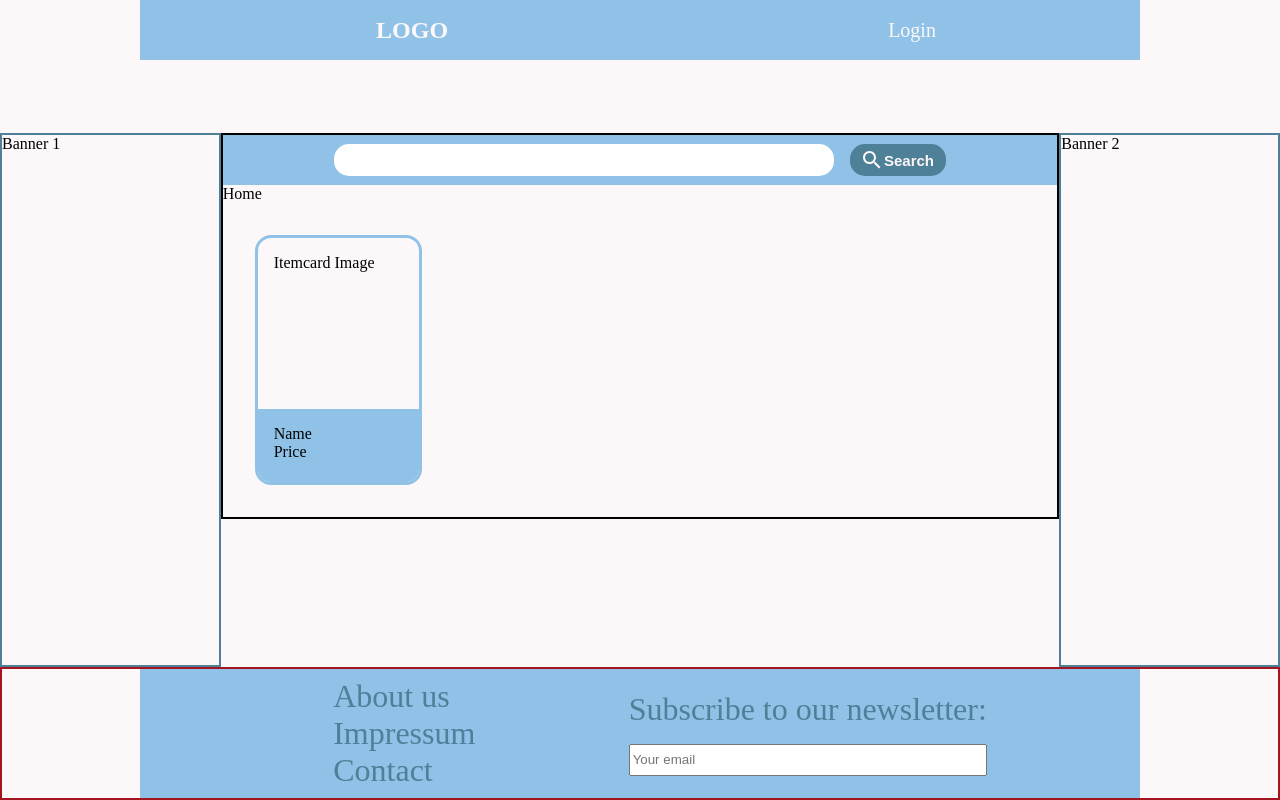
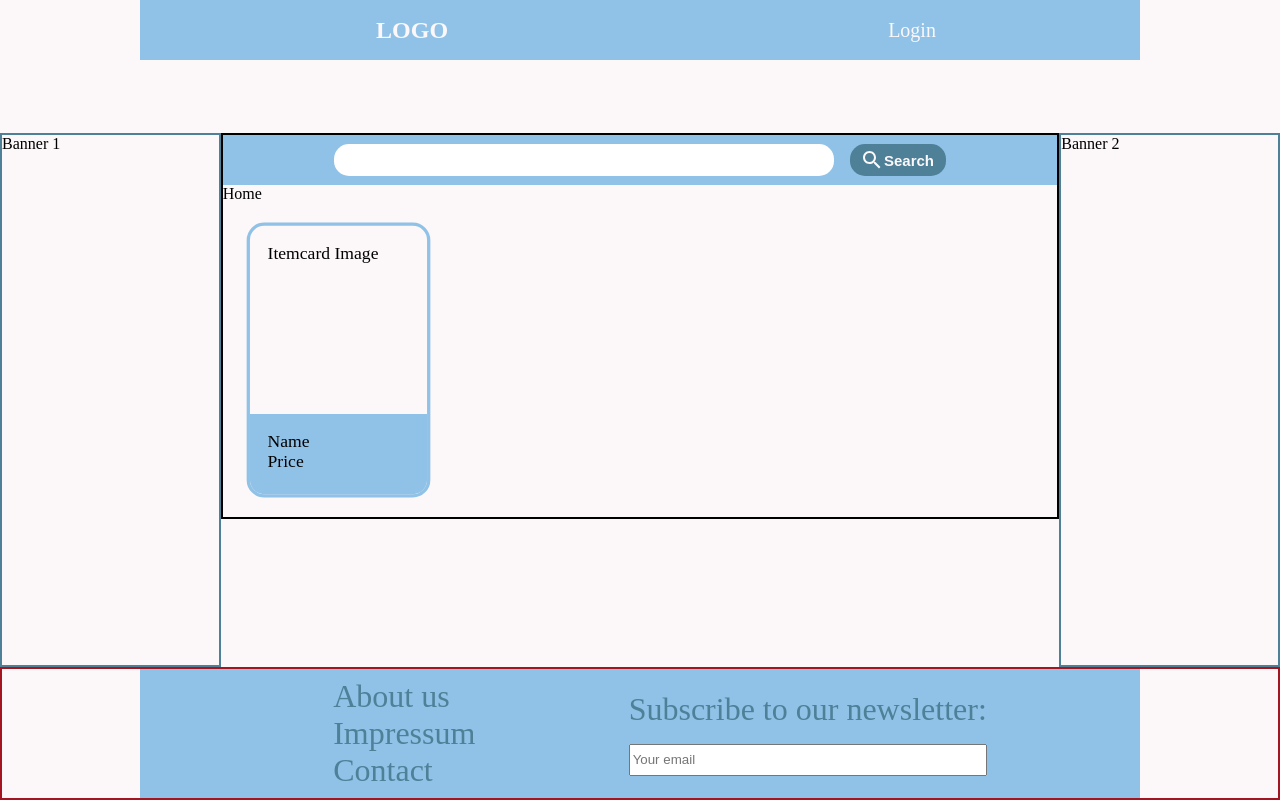
Before and after one commit to uaeboss/sirsellalot_frontend, a React (Vite) app: page / in a window 1280 px wide. In both pictures the pointer is over the element 338 px from the left and 360 px from the top of the page. Built offline with nearby package versions, Linux system fonts and the light colour scheme; a web font is replaced by a local one.

Commit message:
add hover & transition

```diff
--- a/src/styles/Itemcard.css
+++ b/src/styles/Itemcard.css
@@ -4,6 +4,10 @@
   height: 250px;
   margin: 2rem;
   border-radius: 1rem;
+}
+.itemcard:hover {
+  scale: 1.1;
+  transition: 0.35s;
 }
 
 .itemcard_image {
--- a/src/styles/Itemcard.sass
+++ b/src/styles/Itemcard.sass
@@ -6,6 +6,9 @@
     height: 250px
     margin: 2rem
     border-radius: 1rem
+    &:hover
+        scale: 1.1
+        transition: .35s
 
 .itemcard_image
     height: 70%
```
Also changed, not shown: 1 other file (tests, documents, lock files or other folders).
